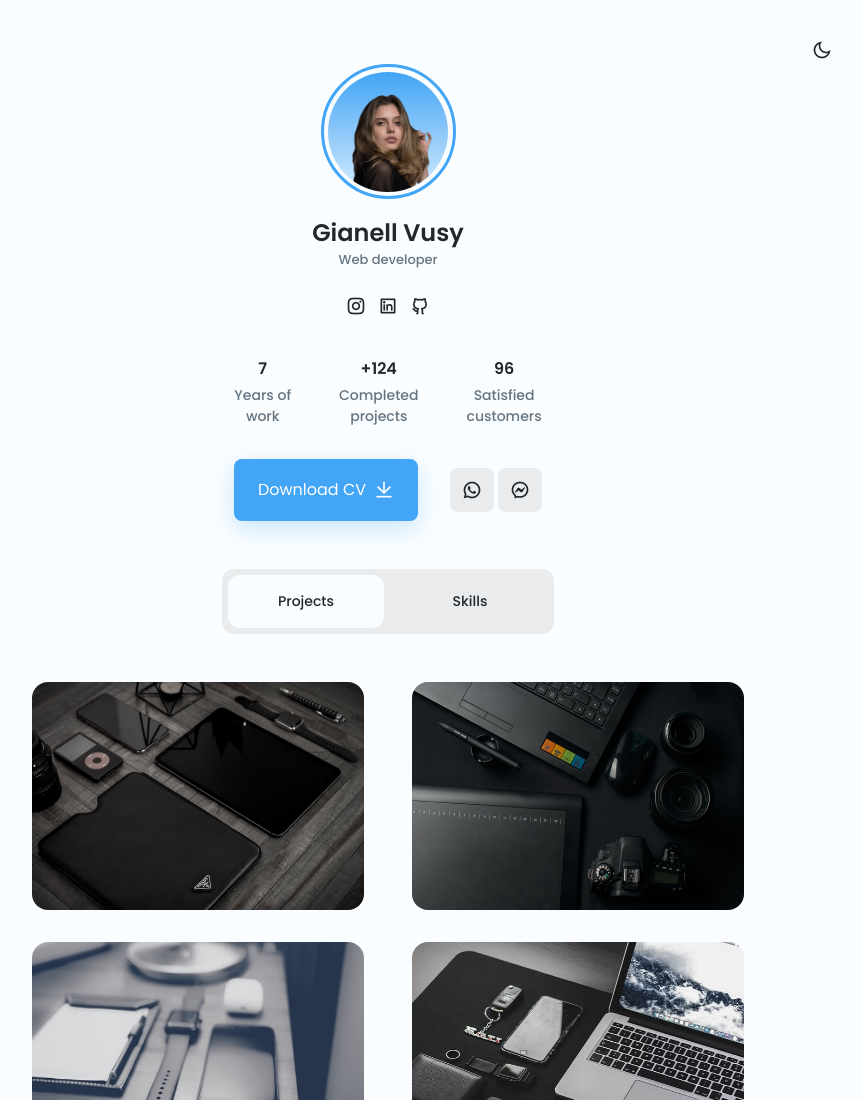
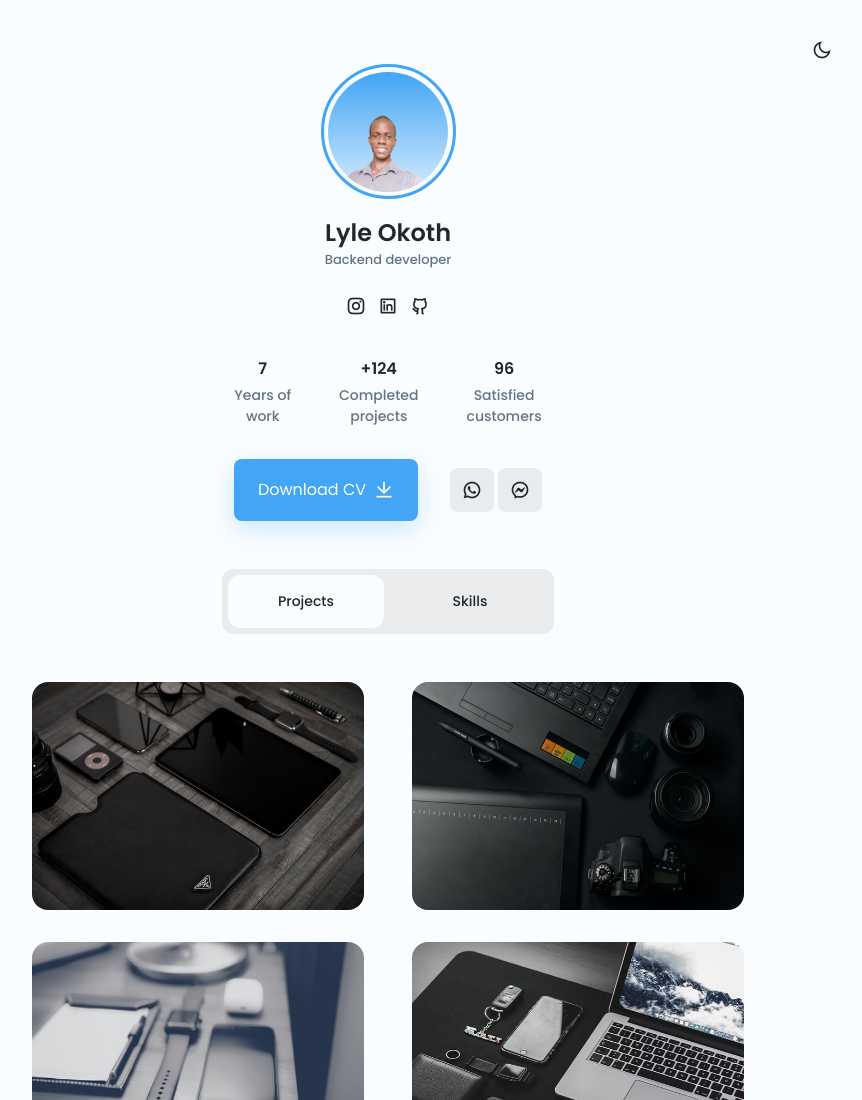
Before and after one commit to twyle/portfolio-simple, a plain HTML site: page index.html in a window 1280 px wide. Shown: the top 1100 px of the page, without its empty margins (252-1114 px from the left). Drawn offline with nearby package versions, Linux system fonts and the light colour scheme.

Commit message:
Updated the profile pic.

```diff
--- a/index.html
+++ b/index.html
@@ -26,12 +26,12 @@
                     <div class="profile__border">
                         <div class="profile__perfil">
                             <!-- Insert your image, according to the example size of the portfolio -->
-                            <img src="assets/img/perfil.png" alt="">
+                            <img src="assets/img/profile.png" alt="">
                         </div>
                     </div>
 
-                    <h2 class="profile__name">Gianell Vusy</h2>
-                    <h3 class="profile__profession">Web developer</h3>
+                    <h2 class="profile__name">Lyle Okoth</h2>
+                    <h3 class="profile__profession">Backend developer</h3>
 
                     <ul class="profile__social">
                         <a href="https://www.instagram.com/" target="_blank" class="profile__social-link">
```
Also changed, not shown: assets/img/perfil.png (deleted), assets/img/profile.png (added).
